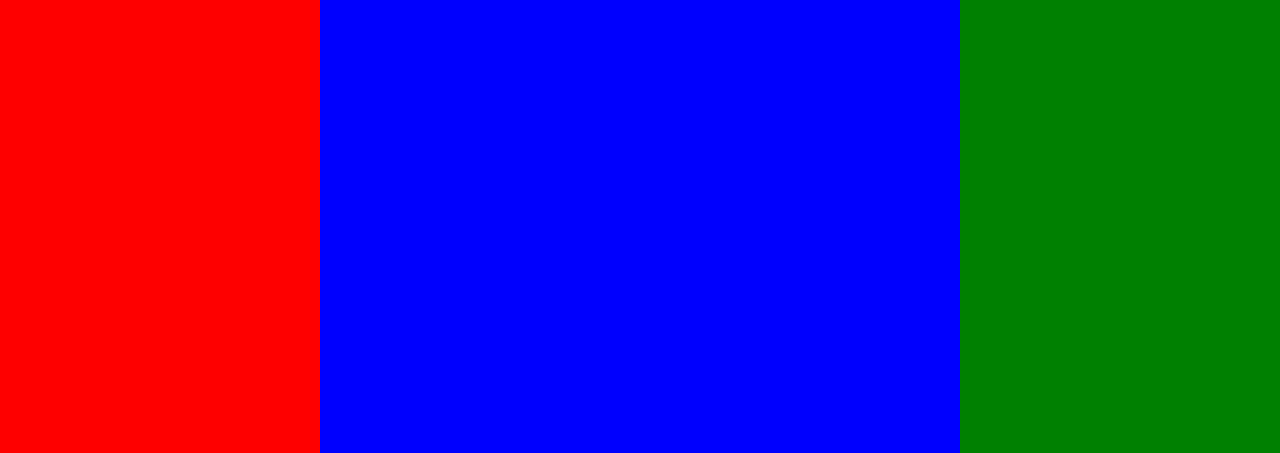
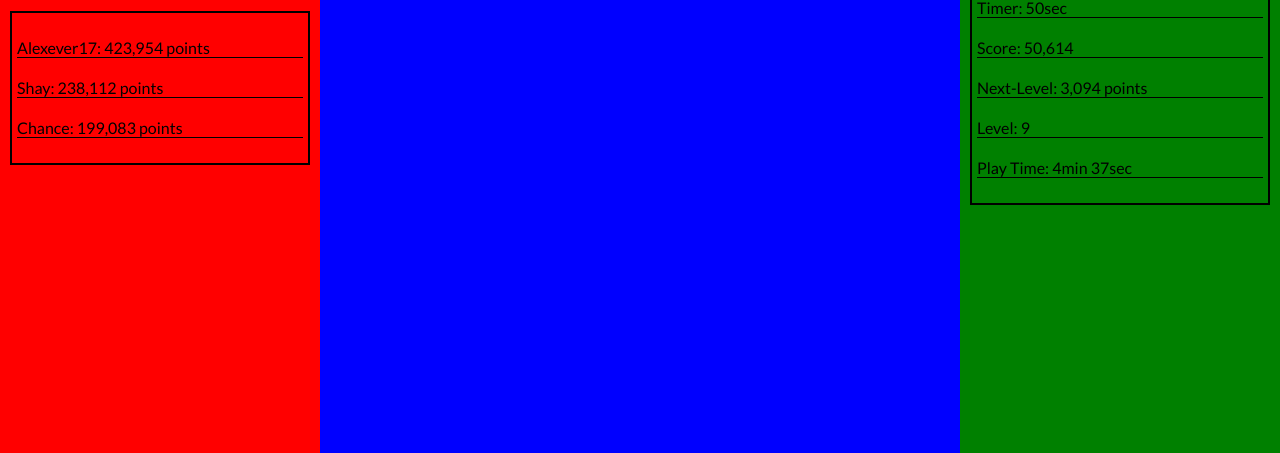
Before and after one commit to shay-meredith/CDA-Game, a plain HTML site: page index.html in a window 1280 px wide. Shown: the part 347-800 px from the top of the page. Drawn offline with Linux system fonts and the light colour scheme.

Commit message:
Add leaderboard and stats list

```diff
--- a/index.html
+++ b/index.html
@@ -11,15 +11,31 @@
     <meta name="viewport" content="width=device-width, initial-scale=1, shrink-to-fit=no">
 
     <!-- Place favicon.ico in the root directory -->
-
+    <link href="https://fonts.googleapis.com/css?family=Lato" rel="stylesheet">
     <link rel="stylesheet" href="styles.css">
 </head>
 
 <body>
     <div class="wrapper">
-        <div class="leaderboard-container"></div>
+        <div class="leaderboard-container">
+            <h1>Leaderboard</h1>
+            <div class="leaderboard">
+                <div class="leaderboard-score">Alexever17: 423,954 points</div>
+                <div class="leaderboard-score">Shay: 238,112 points</div>
+                <div class="leaderboard-score">Chance: 199,083 points</div>
+            </div>
+        </div>
         <div class="play-container"></div>
-        <div class="info-container"></div>
+        <div class="info-container">
+            <h1>Info</h1>
+            <div class="stats-list">
+                <div class="stats">Timer: 50sec</div>
+                <div class="stats">Score: 50,614</div>
+                <div class="stats">Next-Level: 3,094 points</div>
+                <div class="stats">Level: 9</div>
+                <div class="stats">Play Time: 4min 37sec</div>
+            </div>
+        </div>
     </div>
 
     <script src="index.js"></script>
--- a/styles.css
+++ b/styles.css
@@ -21,6 +21,21 @@
     grid-row: 1 / 13;
     background-color: red;
     overflow: scroll;
+    justify-content: center;
+    align-content: center;
+    text-align: center;
+  }
+  .leaderboard {
+    border: 2px black solid;
+    font-family: "Lato", sans-serif;
+    font-size: 1em;
+    margin: 10px;
+    padding: 5px;
+    text-align: left;
+  }
+  .leaderboard-score {
+    border-bottom: 1px black solid;
+    margin: 20px 0 20px 0;
   }
   .play-container {
     grid-column: 4 / 10;
@@ -31,6 +46,21 @@
     grid-column: 10 / 13;
     grid-row: 1 / 13;
     background-color: green;
+    justify-content: center;
+    align-content: center;
+    text-align: center;
+  }
+  .stats-list {
+    border: 2px black solid;
+    font-family: "Lato", sans-serif;
+    font-size: 1em;
+    margin: 10px;
+    padding: 5px;
+    text-align: left;
+  }
+  .stats {
+    border-bottom: 1px black solid;
+    margin: 20px 0 20px 0;
   }
 
   @media (max-width: 800px) {
```
